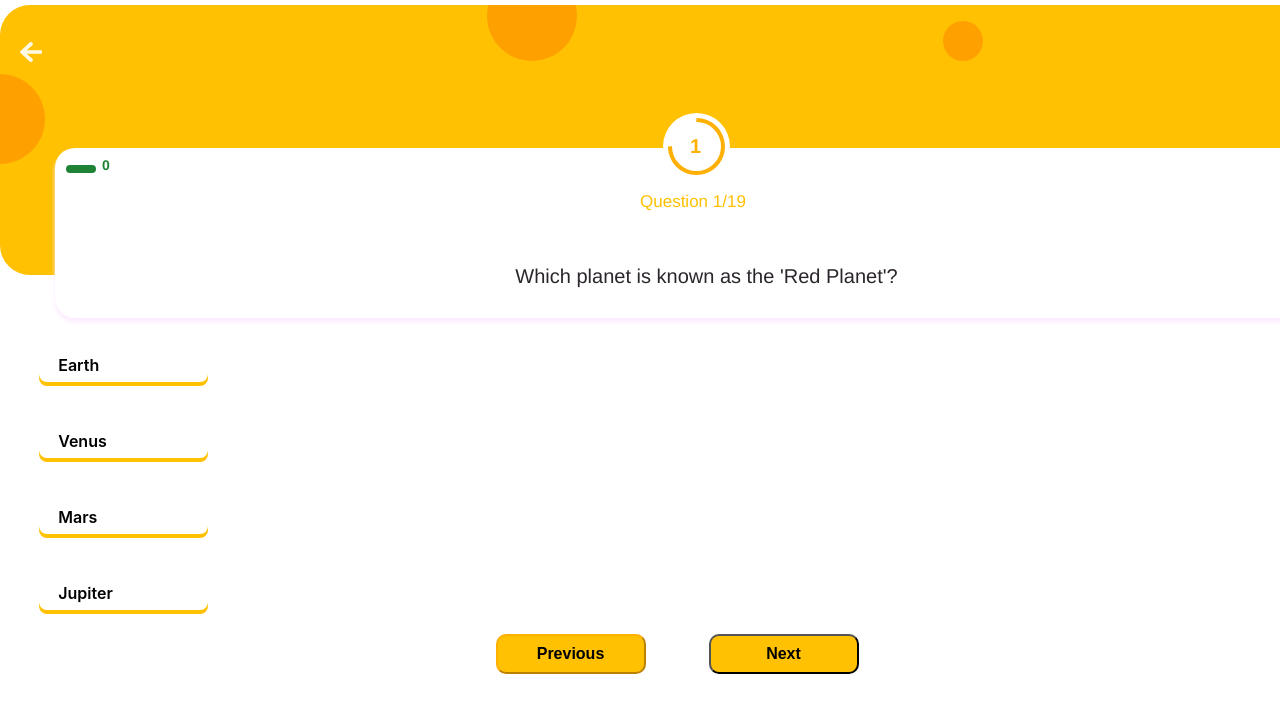
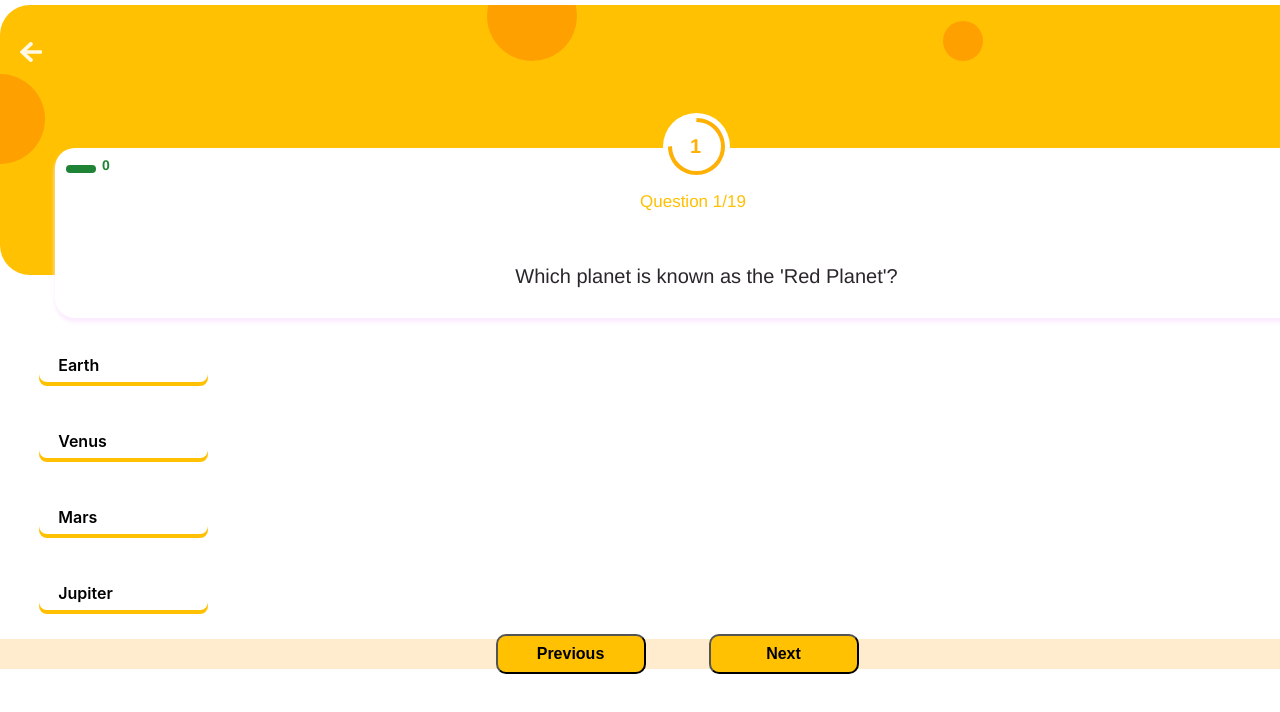
Before and after one commit to Akshay120302/Dotix-assignment, a React (Create React App) app: page /quiz in a window 1280 px wide. Shown: the top 712 px of the page. Built offline with nearby package versions, Linux system fonts and the light colour scheme.

Commit message:
CSS Improved

```diff
--- a/src/components/Review.jsx
+++ b/src/components/Review.jsx
@@ -5,7 +5,7 @@ function Review({ currentQuestion, score, questions, wrongans, closeReview, opti
     return (
         <>
         <div className={`main ${showReview ? 'show' : ''}`}>
-            {console.log("Entered Review page")}
+        <i className="fa-solid fa-xmark" onClick={closeReview}></i>
             <div className="page">
                 <h1 className='Heading'>Review Page</h1>
                 <br />
@@ -28,10 +28,12 @@ function Review({ currentQuestion, score, questions, wrongans, closeReview, opti
                     </div>
                 ))}
             </div>
+            <br />
+            <br />
+            <div className="btnBox">
+                <button onClick={closeReview} className='btnR'>Exit</button>
+            </div>
 
-            </div>
-            <div className="btnBox">
-                <button onClick={closeReview} className='btn'>Exit</button>
             </div>
 
             </div>
--- a/src/style/Review.css
+++ b/src/style/Review.css
@@ -1,9 +1,15 @@
 .page {
     overflow-y: scroll;
-    height: 624px;
+    height: 573px;
     padding: 20px;
     margin: 20px;
     background-color: blanchedalmond;
+    margin-top: 19px;
+}
+
+.fa-xmark {
+    margin-left: -213px;
+    margin-top: 35px;
 }
 
 .btnBox {
@@ -12,8 +18,8 @@
     display: flex;
     align-items: center;
     justify-content: center;
-    background-color: #fff;
-    margin-top: -32px;
+    background-color: #ffebcd;
+    margin-top: -37px;
 }
 
 .main {
@@ -28,7 +34,7 @@
     transition: opacity 0.3s ease, transform 0.3s ease;
 }
 
-.btn {
+.btnR {
     background-color: #ffad00;
     width: 82px;
     height: 29px;
@@ -36,7 +42,9 @@
     border-color: #ffad00d1;
 }
 
-.Heading{
+.Heading {
+    font-family: 'Font Awesome 6 Free';
+    font-size: 26px;
     display: flex;
     align-items: center;
     justify-content: center;
--- a/src/style/style.css
+++ b/src/style/style.css
@@ -346,7 +346,7 @@
   height: 40px;
   border-radius: 10px;
   color: #000000;
-  margin-left: 43px;
+  margin-left: 31px;
   background-color: #ffc102;
   font-size: 16px;
   font-weight: 600;
--- a/src/style/style3.css
+++ b/src/style/style3.css
@@ -357,7 +357,7 @@
   font-family: "Poppins-Regular", Helvetica;
   font-size: 15px;
   font-weight: 400;
-  left: 157px;
+  left: 156px;
   letter-spacing: 0;
   line-height: normal;
   position: absolute;
@@ -370,7 +370,7 @@
   font-family: "Poppins-Regular", Helvetica;
   font-size: 15px;
   font-weight: 400;
-  left: 241px;
+  left: 244px;
   letter-spacing: 0;
   line-height: normal;
   position: absolute;
@@ -456,7 +456,7 @@
   font-family: "Poppins-Regular", Helvetica;
   font-size: 15px;
   font-weight: 400;
-  left: 237px;
+  left: 246px;
   letter-spacing: 0;
   line-height: normal;
   position: absolute;
@@ -507,7 +507,7 @@
   background-color: #ffc102;
   border-radius: 22.5px;
   height: 45px;
-  left: 156px;
+  left: 153px;
   position: absolute;
   top: 569px;
   width: 45px;
@@ -543,7 +543,7 @@
   background-color: #ffc102;
   border-radius: 22.5px;
   height: 45px;
-  left: 156px;
+  left: 153px;
   position: absolute;
   top: 456px;
   width: 45px;
```
